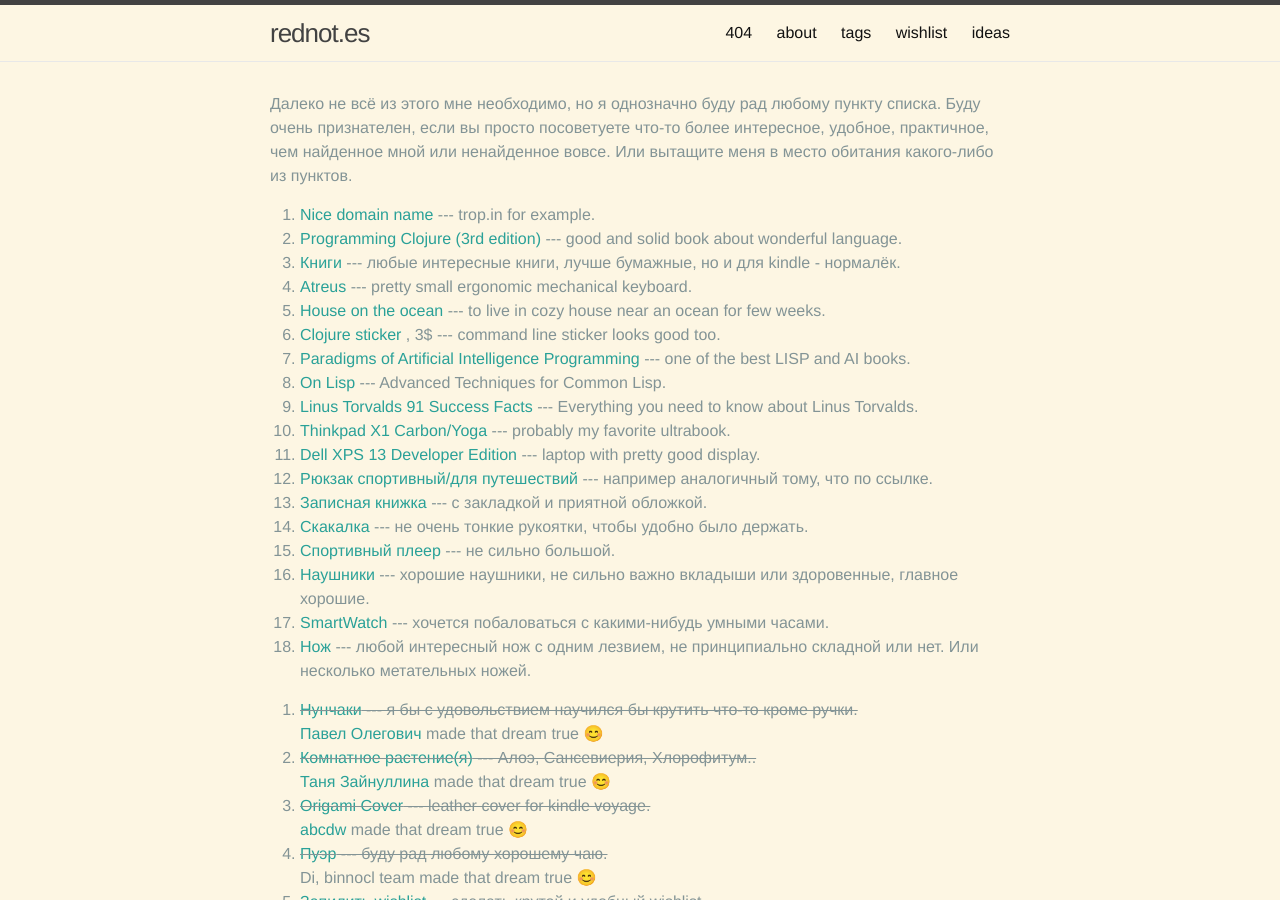
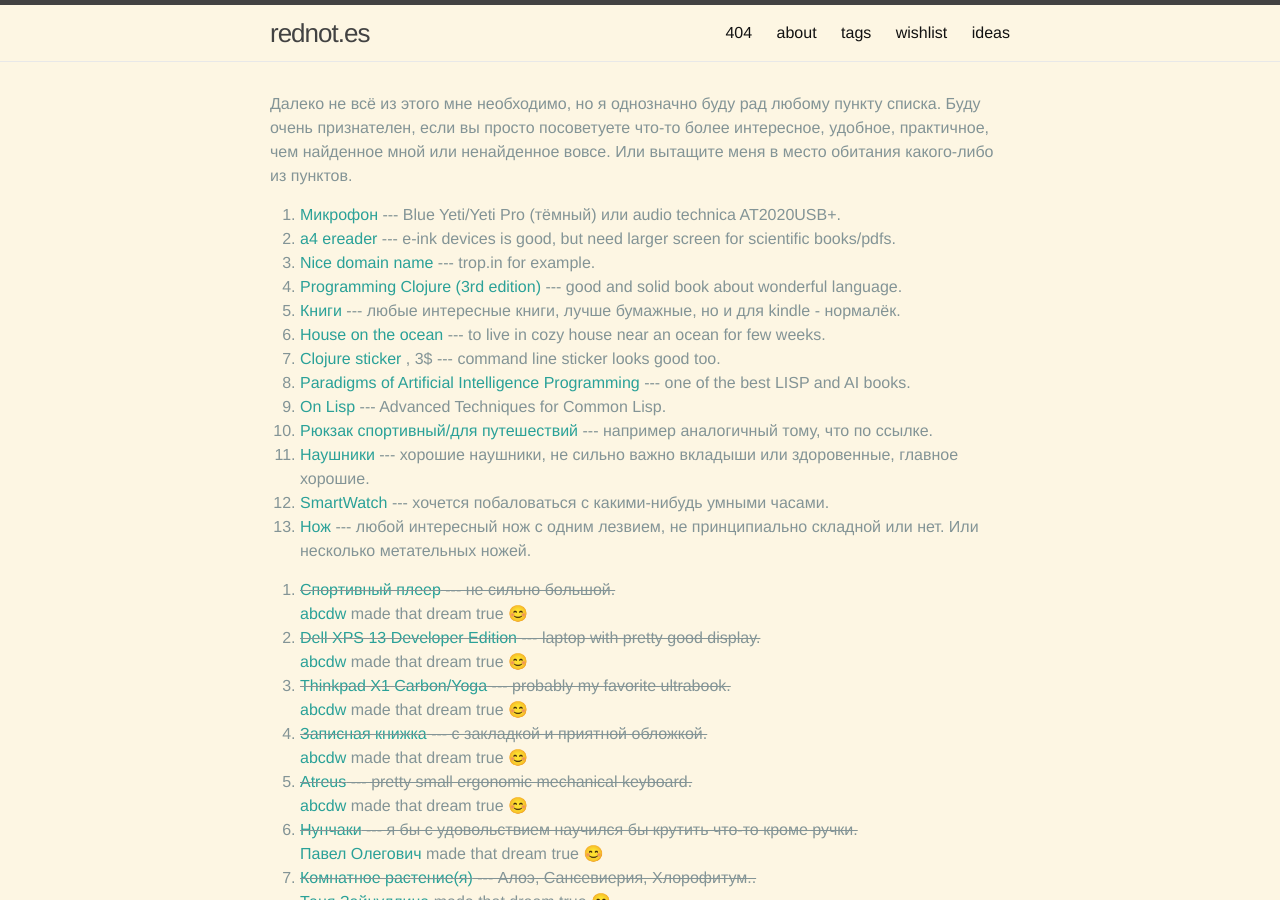
Before and after one commit to rednotes/rednotes.github.io, a Jekyll site: the page built from pages/wishlist.html, in a window 1280 px wide and 900 px high. Built offline with Jekyll 4.4.1, drawn with Linux system fonts in a browser that asks for light colours; nearby versions of some CDN libraries; emoji names are drawn with the system emoji font; comment, search, counter and statistics services are not loaded.

Commit message:
Update wishlist

```diff
--- a/_data/wishlist.yml
+++ b/_data/wishlist.yml
@@ -1,3 +1,10 @@
+
+- name: Микрофон
+  description: Blue Yeti/Yeti Pro (тёмный) или audio technica AT2020USB+
+
+- name: a4 ereader
+  description: e-ink devices is good, but need larger screen for scientific books/pdfs
+  url: https://www.sony.com/electronics/digital-paper-notepads/dpts1
 
 - name: Nice domain name
   description: trop.in for example
@@ -10,18 +17,6 @@
   description: любые интересные книги, лучше бумажные, но и для kindle - нормалёк
   url: http://www.amazon.com/books-used-books-textbooks/b/ref=topnav_storetab_b?ie=UTF8&node=283155
 
-- name: Atreus
-  description: pretty small ergonomic mechanical keyboard
-  url: https://atreus.technomancy.us/
-
-# - name: Happy hacking keyboard 2 Pro!!!
-#   description: Еще одна крутая механическая клавиатура, которую очень-очень хочется. Пока без понятия где достать
-#   url: https://elitekeyboards.com/products.php?sub=pfu_keyboards,hhkbpro2&pid=pdkb400bn
-
-# - name: Ultimate hacking keyboard
-#   description: Еще одна крутая механическая клавиатура, которую очень хочется. Пока без понятия где достать
-#   url: https://www.crowdsupply.com/ugl/ultimate-hacking-keyboard
-
 - name: House on the ocean
   description: to live in cozy house near an ocean for few weeks
   url: http://i.imgur.com/Q3tnD.jpg
@@ -30,6 +25,7 @@
   description: command line sticker looks good too
   url: http://www.redbubble.com/shop/clojure+stickers
   price: 3$
+
 - name: Paradigms of Artificial Intelligence Programming
   description: one of the best LISP and AI books
   url: https://www.amazon.com/exec/obidos/ASIN/1558601910
@@ -38,32 +34,9 @@
   description: Advanced Techniques for Common Lisp
   url: https://www.amazon.com/Lisp-Advanced-Techniques-Common/dp/0130305529
 
-- name: Linus Torvalds 91 Success Facts
-  description: Everything you need to know about Linus Torvalds
-  url: https://www.amazon.com/Linus-Torvalds-Success-Facts-Everything-ebook/dp/B00QE4MPCW#nav-subnav
-
-- name: Thinkpad X1 Carbon/Yoga
-  description: probably my favorite ultrabook
-  url: http://shop.lenovo.com/us/en/laptops/thinkpad/x-series/x1-carbon/
-
-- name: Dell XPS 13 Developer Edition
-  description: laptop with pretty good display
-  url: http://www.dell.com/us/p/xps-13-9360-laptop/pd?oc=cax13ubuntuh5133&model_id=xps-13-9360-laptop&l=en&s=bsd
-
 - name: Рюкзак спортивный/для путешествий
   description: например аналогичный тому, что по ссылке
   url: http://www.youtube.com/watch?v=VPuouNDNP0c
-
-- name: Записная книжка
-  description: с закладкой и приятной обложкой
-  url: https://indinotes.com/product/leuchtturm1917-medium-notebook-taupe
-
-- name: Скакалка
-  description: не очень тонкие рукоятки, чтобы удобно было держать
-
-- name: Спортивный плеер
-  description: не сильно большой
-  url: http://www.bestproducts.com/tech/gadgets/g1064/mp3-music-players/
 
 - name: Наушники
   description: хорошие наушники, не сильно важно вкладыши или здоровенные, главное хорошие
@@ -76,6 +49,33 @@
 - name: Нож
   description: любой интересный нож с одним лезвием, не принципиально складной или нет. Или несколько метательных ножей
   url: http://army-news.ru/2014/11/xolodnoe-oruzhie-anatomiya-skladnogo-nozha/
+
+# Performed
+
+- name: Спортивный плеер
+  description: не сильно большой
+  url: http://www.bestproducts.com/tech/gadgets/g1064/mp3-music-players/
+  performer: <a href="https://vk.com/abcdw">abcdw</a>
+
+- name: Dell XPS 13 Developer Edition
+  description: laptop with pretty good display
+  url: http://www.dell.com/us/p/xps-13-9360-laptop/pd?oc=cax13ubuntuh5133&model_id=xps-13-9360-laptop&l=en&s=bsd
+  performer: <a href="https://vk.com/abcdw">abcdw</a>
+
+- name: Thinkpad X1 Carbon/Yoga
+  description: probably my favorite ultrabook
+  url: http://shop.lenovo.com/us/en/laptops/thinkpad/x-series/x1-carbon/
+  performer: <a href="https://vk.com/abcdw">abcdw</a>
+
+- name: Записная книжка
+  description: с закладкой и приятной обложкой
+  url: https://indinotes.com/product/leuchtturm1917-medium-notebook-taupe
+  performer: <a href="https://vk.com/abcdw">abcdw</a>
+
+- name: Atreus
+  description: pretty small ergonomic mechanical keyboard
+  url: https://atreus.technomancy.us/
+  performer: <a href="https://vk.com/abcdw">abcdw</a>
 
 - name: Нунчаки
   description: я бы с удовольствием научился бы крутить что-то кроме ручки
```
